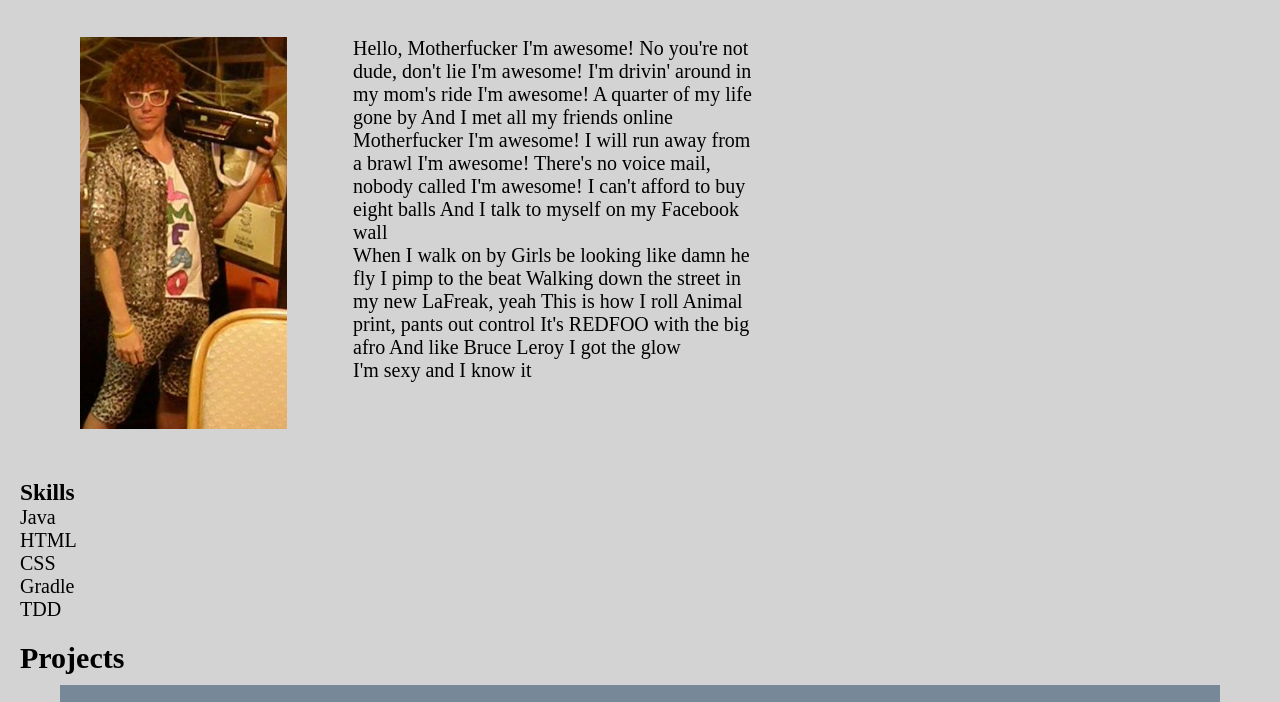
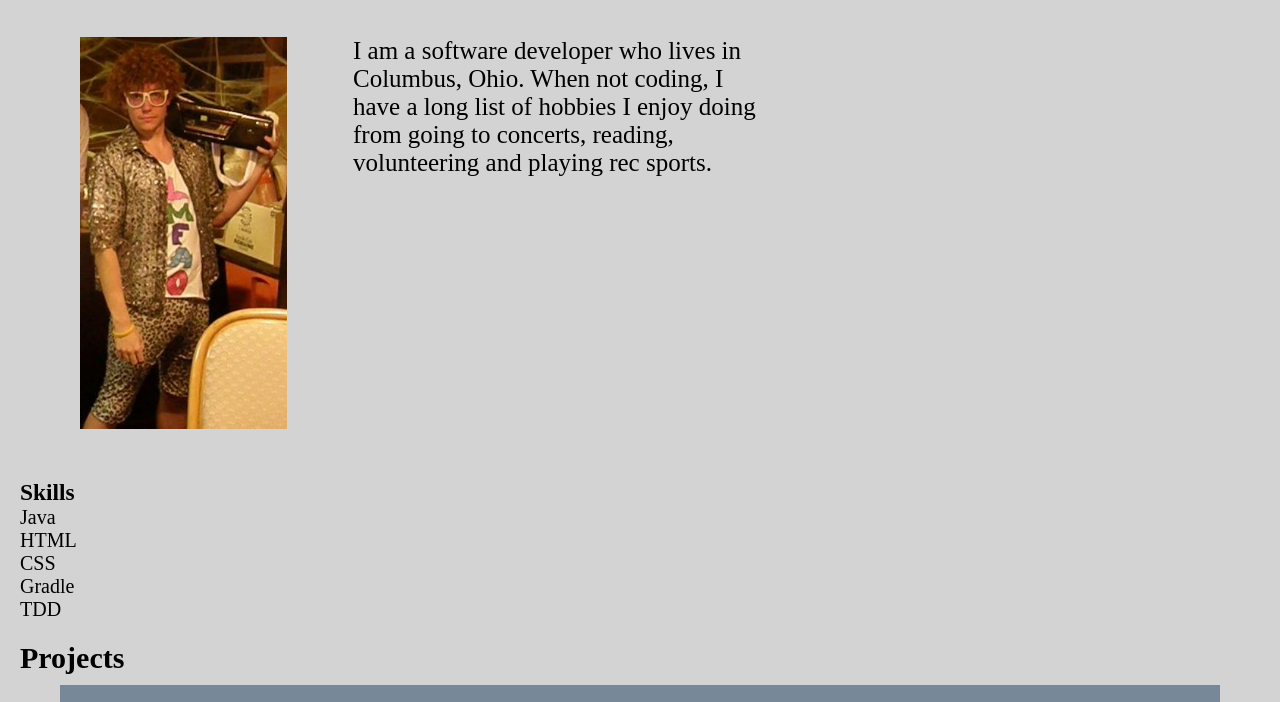
Before and after one commit to bryce-sampson/bryce-sampson.github.io, a plain HTML site: page index.html in a window 1280 px wide. Shown: the part 474-1176 px from the top of the page. Drawn offline with Linux system fonts and the light colour scheme.

Commit message:
change about me

```diff
--- a/Static/style.css
+++ b/Static/style.css
@@ -22,6 +22,9 @@ article {
 
 ul {
   list-style-type: none;
+}
+
+.wrapper {
 }
 
 .main-header {
@@ -61,6 +64,10 @@ ul {
   margin: 2rem 25rem 0rem 3rem;
 }
 
+.about-me__intro {
+  font-size: 25px;
+}
+
 .container {
   background-color: #778899;
   display: flex;
@@ -79,6 +86,7 @@ ul {
 }
 
 .skills {
+  margin: 2 rem;
   margin-bottom: 1rem;
   margin-top: -4rem;
 }
--- a/index.html
+++ b/index.html
@@ -11,6 +11,7 @@
 </head>
 
 <body>
+    <div class="wrapper">
         <header class="main-header" id="home">
             <h1 class="main-header__title">Bryce Sampson</h1>
             <nav class="nav nav--margin-right">
@@ -27,32 +28,13 @@
         <main>
             <h2 id="about">About Me</h2>
             <section class="about-me">
-            <p><img src="./Static/Images/310716_10150369355971665_1640454037_n.jpg" alt="Profile Pic" height="75%"></p>
+                <p><img src="./Static/Images/310716_10150369355971665_1640454037_n.jpg" alt="Profile Pic" height="75%">
+                </p>
                 <br>
-            <p>Hello, Motherfucker I'm awesome!
-                No you're not dude, don't lie
-                I'm awesome!
-                I'm drivin' around in my mom's ride
-                I'm awesome!
-                A quarter of my life gone by
-                And I met all my friends online
-                Motherfucker I'm awesome!
-                I will run away from a brawl
-                I'm awesome!
-                There's no voice mail, nobody called
-                I'm awesome!
-                I can't afford to buy eight balls
-                And I talk to myself on my Facebook wall
-                <br>
-                When I walk on by
-                Girls be looking like damn he fly
-                I pimp to the beat
-                Walking down the street in my new LaFreak, yeah
-                This is how I roll
-                Animal print, pants out control
-                It's REDFOO with the big afro
-                And like Bruce Leroy I got the glow
-                <br> I'm sexy and I know it
+                <p class="about-me__intro">I am a software developer who lives in Columbus, Ohio. When not coding, I
+                    have a long list of hobbies I enjoy doing from going to concerts, reading, volunteering and playing
+                    rec sports.
+
                 </p>
 
             </section>
@@ -95,7 +77,8 @@
                         <img src="./Static/Images/UCH-screenshot.png" alt="UCH screenshot" width="350rem"></a>
 
                     <header>
-                    <h3><a href="https://github.com/bryce-sampson/university-clinic-hospital" target="_blank">Uni Clinic
+                        <h3><a href="https://github.com/bryce-sampson/university-clinic-hospital" target="_blank">Uni
+                                Clinic
                                 Hospital</a>
                         </h3>
                     </header>
@@ -121,7 +104,8 @@
                         <img src="./Static/Images/portfolio.png" alt="portfolio screenshot" width="350rem"></a>
 
                     <header>
-                    <h3><a href="https://github.com/bryce-sampson/bryce-sampson.github.io" target="_blank">Portfolio</a>
+                        <h3><a href="https://github.com/bryce-sampson/bryce-sampson.github.io"
+                                target="_blank">Portfolio</a>
                         </h3>
                     </header>
                     <section>
@@ -160,12 +144,11 @@
 
         </main>
         <footer>
-        <img src="./Static/Images/imageedit_3_3263435680.jpg" alt="Matrix Cats" width="10%">
-        <img src="./Static/Images/bread.jpg" alt="Bread" width="6%">
+            <img src="./Static/Images/bread.jpg" alt="Bread" width="4%">
             <small>&copy;2019 Bryce Sampson</small>
         </footer>
 
-
+    </div>
 </body>
 
 </html>
```
Lines whose indentation alone changed are shown as unchanged.
